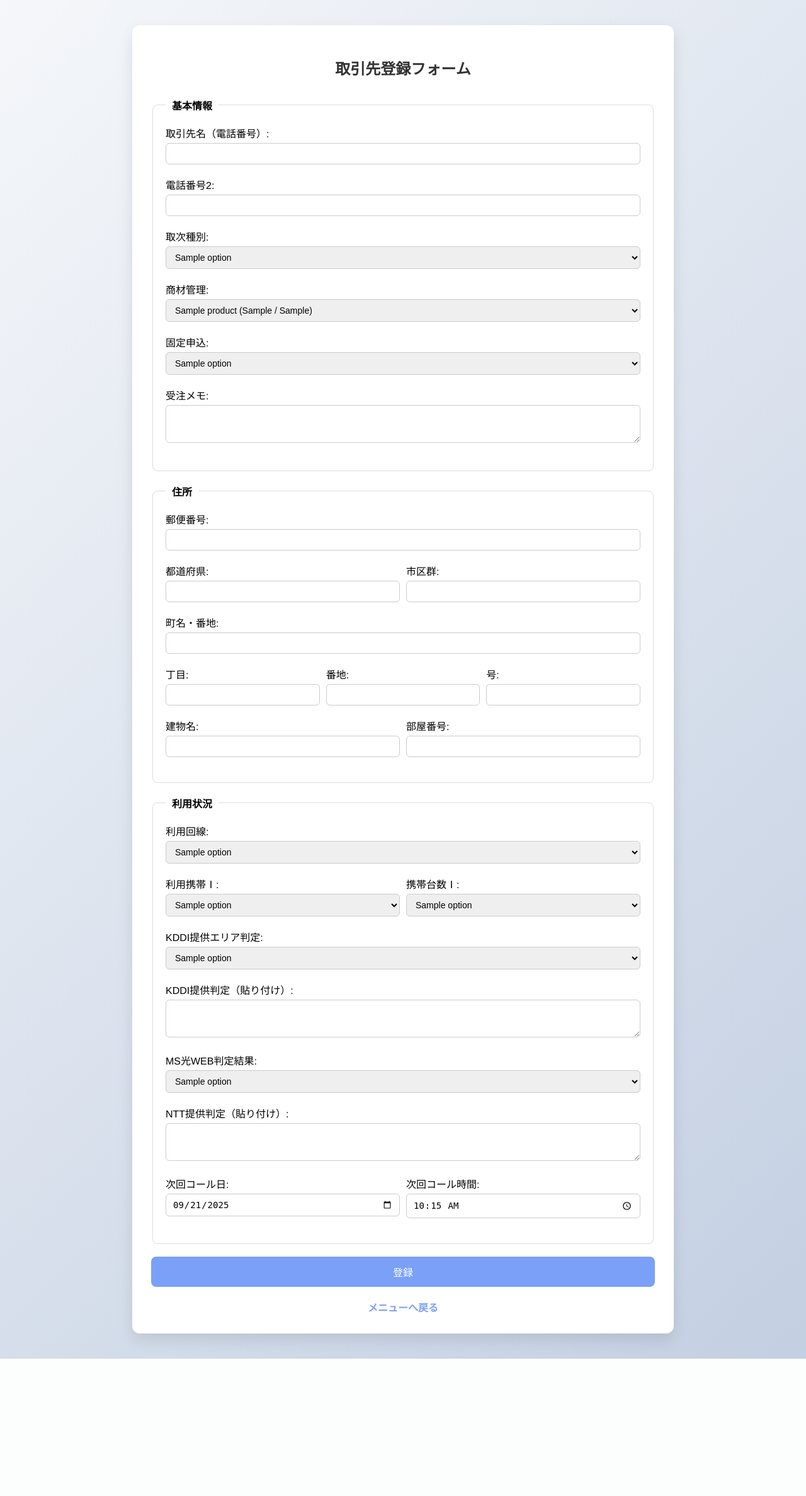
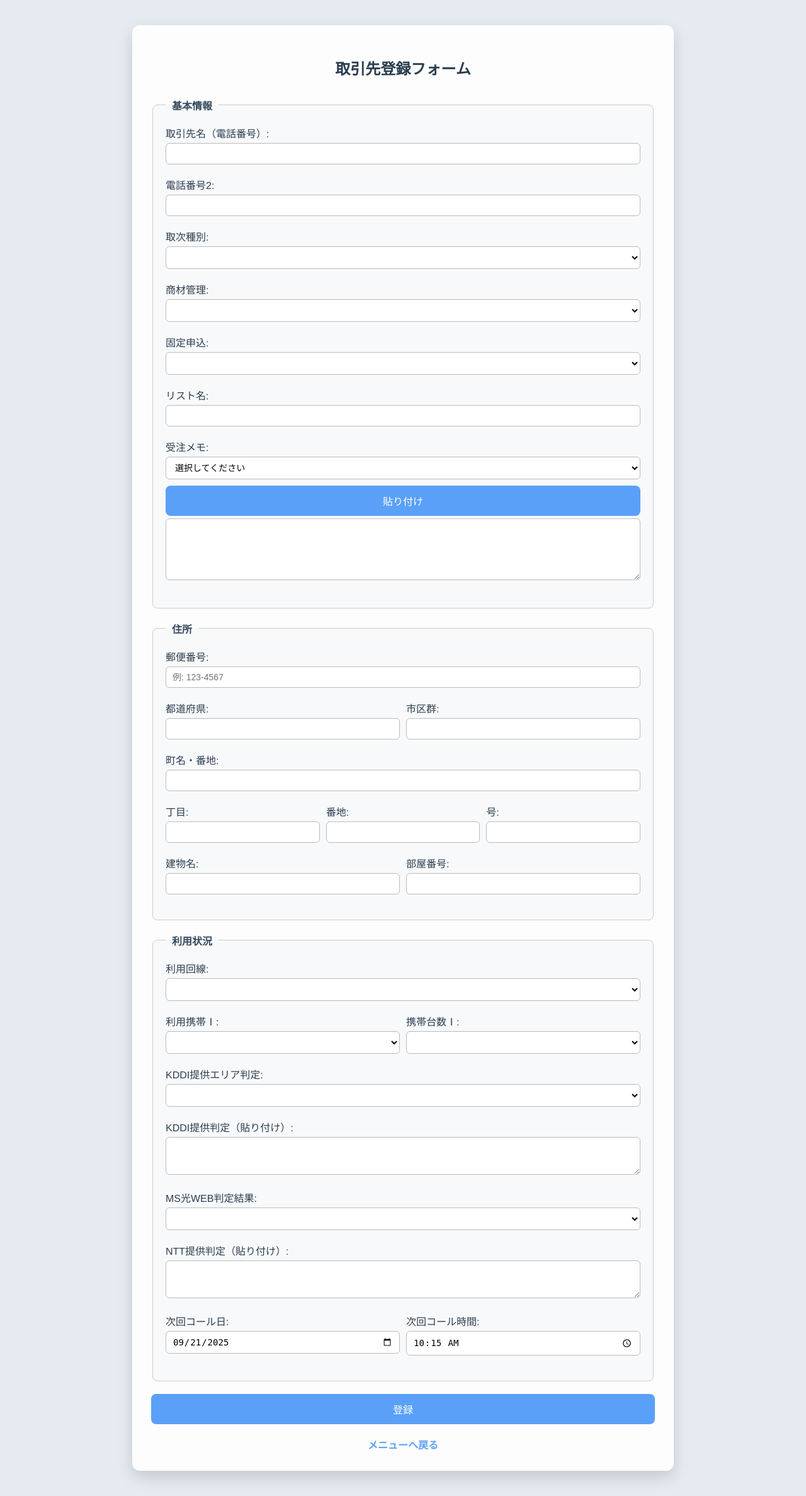
Before and after one commit to sfokinaka/grcmsf, a Flask app: template templates/account_form.html in a window 1280 px wide. Shown: the whole page at 63% size. Before the commit the page ends 2157 px from the top, so only its background shows below. Run offline with Flask 3, Linux system fonts and the light colour scheme; the template is opened without the code that fills it: most values are stand-ins (such as "Sample title", 1, 10 or a date in 2020).

Commit message:
Update account_form.html

```diff
--- a/templates/account_form.html
+++ b/templates/account_form.html
@@ -8,7 +8,7 @@
 <style>
   body {
     font-family: 'Helvetica Neue', Arial, sans-serif;
-      background: linear-gradient(135deg, #f5f7fa, #c3cfe2);
+    background: #e6ebf2; /* 背景を淡い青灰色に */
     display: flex;
     justify-content: center;
     padding: 40px 20px;
@@ -16,36 +16,39 @@
   }
 
   .container {
-      background: white;
+    background: #fdfdfd; /* 薄い白にグレー混ぜて柔らかく */
     padding: 30px;
     border-radius: 12px;
-      box-shadow: 0 10px 25px rgba(0,0,0,0.1);
+    box-shadow: 0 10px 25px rgba(0,0,0,0.15);
     width: 100%;
     max-width: 800px;
   }
 
   h2 {
-      color: #333;
+    color: #2c3e50;
     text-align: center;
     margin-bottom: 30px;
   }
 
   fieldset {
-      border: 1px solid #ddd;
+    border: 1px solid #ccc;
     border-radius: 8px;
     padding: 20px;
     margin-bottom: 20px;
+    background-color: #f8f9fa; /* セクションごとに淡いグレー */
   }
 
   legend {
     font-weight: bold;
     padding: 0 10px;
+    color: #34495e;
   }
 
   label {
     display: block;
     margin-bottom: 10px;
     font-weight: 500;
+    color: #2c3e50;
   }
 
   input[type="text"],
@@ -57,10 +60,11 @@
     padding: 8px 10px;
     margin-top: 4px;
     margin-bottom: 10px;
-      border: 1px solid #ccc;
+    border: 1px solid #bbb;
     border-radius: 6px;
     font-size: 14px;
     box-sizing: border-box;
+    background-color: #fff; /* 入力欄は白で読みやすく */
   }
 
   textarea {
@@ -82,7 +86,7 @@
     display: block;
     width: 100%;
     padding: 12px;
-      background-color: #7aa0f8;
+    background-color: #5aa0f8;
     color: white;
     border: none;
     border-radius: 8px;
@@ -92,33 +96,36 @@
   }
 
   button:hover {
-      background-color: #5f86e0;
+    background-color: #4285d4;
   }
 
   a.menu-link {
     display: block;
     text-align: center;
     margin-top: 20px;
-      color: #7aa0f8;
+    color: #5aa0f8;
     text-decoration: none;
     font-weight: bold;
   }
 
   a.menu-link:hover {
-      color: #5f86e0;
+    color: #4285d4;
   }
 
   ul.flashes {
     margin-top: 15px;
-      padding: 0;
+    padding: 10px;
+    border-radius: 6px;
     list-style: none;
-      color: red;
+    color: #c0392b;
+    background-color: #fcebea;
   }
 
   ul.flashes li {
     margin-bottom: 5px;
   }
 </style>
+
 
   <script>
     // 郵便番号入力時に住所自動補完
@@ -168,24 +175,24 @@
       <fieldset>
         <legend>基本情報</legend>
         <label>取引先名（電話番号）:
-          <input type="text" name="Name" required pattern="[0-9]+"
-                 title="半角数字のみ入力してください">
+          <input type="text" name="Name" required>
         </label>
-
         <label>電話番号2:
-          <input type="text" name="X2__c" pattern="[0-9]+"
-                 title="半角数字のみ入力してください">
+          <input type="text" name="X2__c">
         </label>
 
         <label>取次種別:
-          <select name="Field72__c" required>
+          <select name="Field72__c">
+            <option value=""></option> <!-- ここが空欄 -->
             {% for option in picklists['Field72__c'] %}
               <option value="{{ option }}">{{ option }}</option>
             {% endfor %}
           </select>
         </label>
+
         <label>商材管理:
           <select name="Field70__c" required>
+            <option value=""></option>
             {% for p in products %}
               <option value="{{ p['Id'] }}">{{ p['Name'] }} ({{ p['Field1__c'] }} / {{ p['Field2__c'] }})</option>
             {% endfor %}
@@ -193,13 +200,26 @@
         </label>
         <label>固定申込:
           <select name="Field28__c">
+            <option value=""></option>
             {% for option in picklists['Field28__c'] %}
               <option value="{{ option }}">{{ option }}</option>
             {% endfor %}
           </select>
         </label>
+        <label>リスト名:
+          <input type="text" name="Field52__c" required>
+        </label>
         <label>受注メモ:
-          <textarea name="Field53__c"></textarea>
+        <select id="memoTemplateSelect">
+          <option value="">選択してください</option>
+          {% for t in templates %}
+            <option value="{{ t['content'] }}">{{ t['name'] }}</option>
+          {% endfor %}
+        </select>
+        <button type="button" id="insertTemplateBtn">貼り付け</button>
+
+        <textarea name="Field53__c" rows="5"></textarea>
+
         </label>
       </fieldset>
 
@@ -207,7 +227,12 @@
       <fieldset>
         <legend>住所</legend>
         <label>郵便番号:
-          <input type="text" name="ShippingPostalCode" id="ShippingPostalCode">
+          <input type="text"
+                name="ShippingPostalCode"
+                id="ShippingPostalCode"
+                maxlength="8"
+                placeholder="例: 123-4567"
+                oninput="this.value = this.value.replace(/[^0-9-]/g,'')">
         </label>
         <div class="flex-row">
           <label>都道府県:
@@ -246,6 +271,7 @@
         <legend>利用状況</legend>
         <label>利用回線:
           <select name="Field20__c">
+            <option value=""></option>
             {% for option in picklists['Field20__c'] %}
               <option value="{{ option }}">{{ option }}</option>
             {% endfor %}
@@ -254,6 +280,7 @@
         <div class="flex-row">
           <label>利用携帯Ⅰ:
             <select name="Field22__c">
+              <option value=""></option>
               {% for option in picklists['Field22__c'] %}
                 <option value="{{ option }}">{{ option }}</option>
               {% endfor %}
@@ -261,6 +288,7 @@
           </label>
           <label>携帯台数Ⅰ:
             <select name="Field23__c">
+              <option value=""></option>
               {% for option in picklists['Field23__c'] %}
                 <option value="{{ option }}">{{ option }}</option>
               {% endfor %}
@@ -269,6 +297,7 @@
         </div>
         <label>KDDI提供エリア判定:
           <select name="Field36__c">
+            <option value=""></option>
             {% for option in picklists['Field36__c'] %}
               <option value="{{ option }}">{{ option }}</option>
             {% endfor %}
@@ -279,6 +308,7 @@
         </label>
         <label>MS光WEB判定結果:
           <select name="Field112__c">
+            <option value=""></option>
             {% for option in picklists['Field112__c'] %}
               <option value="{{ option }}">{{ option }}</option>
             {% endfor %}
@@ -338,6 +368,15 @@
     });
   });
 </script>
+<script>
+$('#insertTemplateBtn').on('click', function() {
+    var template = $('#memoTemplateSelect').val();
+    if(template) {
+        var $memo = $('textarea[name="Field53__c"]');
+        $memo.val(template + $memo.val()); // 先頭に挿入
+    }
+});
+</script>
 
 
 </html>
```
Lines whose indentation alone changed are shown as unchanged.
